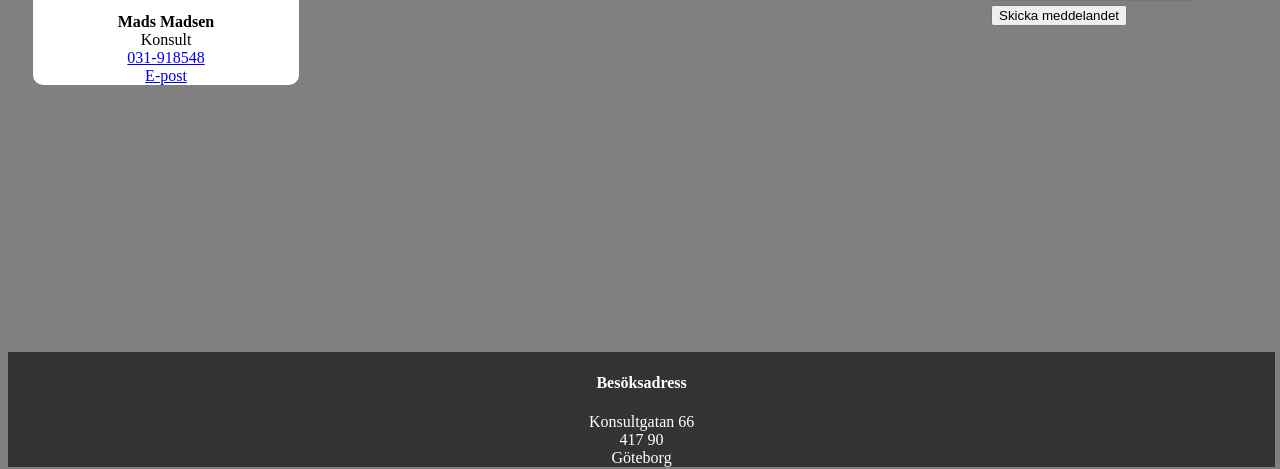
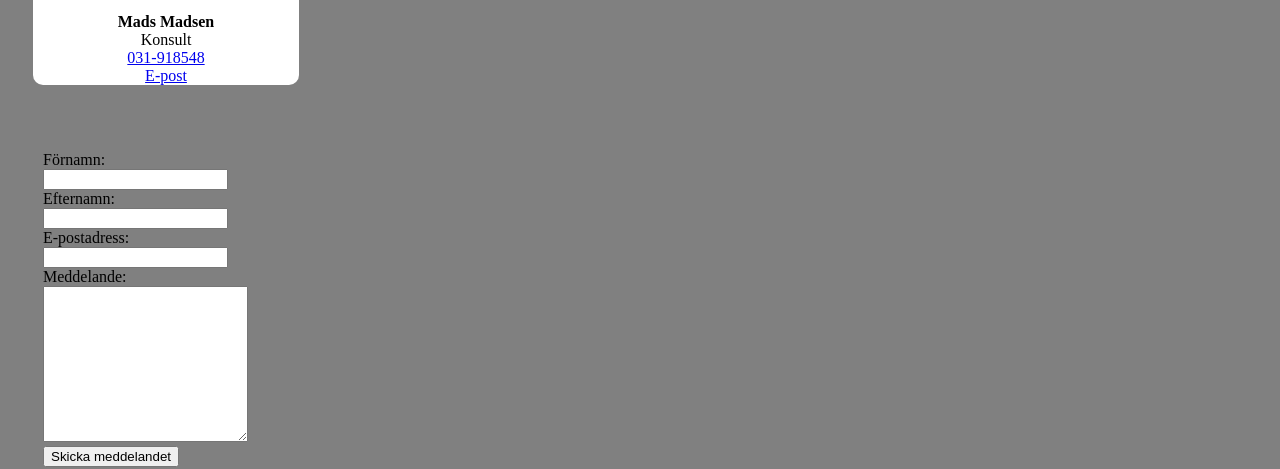
Before and after one commit to Jakilaken/Konsultgubbarna, a plain HTML site: page pages/contact.html in a window 1280 px wide. Shown: the part 333-802 px from the top of the page. Drawn offline with Linux system fonts and the light colour scheme.

Commit message:
Update contact.css

```diff
--- a/css/contact.css
+++ b/css/contact.css
@@ -42,7 +42,7 @@ display: table;
     .col-s-12 {width: 100%;}
 }
 
-@media only screen and (min-width: 768px)
+@media only screen and (min-width: 3000px)
 {
     .col-1 {width: 8.33%;}
     .col-2 {width: 16.66%}
@@ -56,15 +56,6 @@ display: table;
     .col-10 {width: 83.33%;}
     .col-11 {width: 91.66%;}
     .col-12 {width: 100%;}
-
-    .fot
-    {
-        text-align: center;
-        background-color: green;
-        position: absolute;
-        width: 99%;
-        bottom: 0;
-    }
 }
 
 .fot
```
